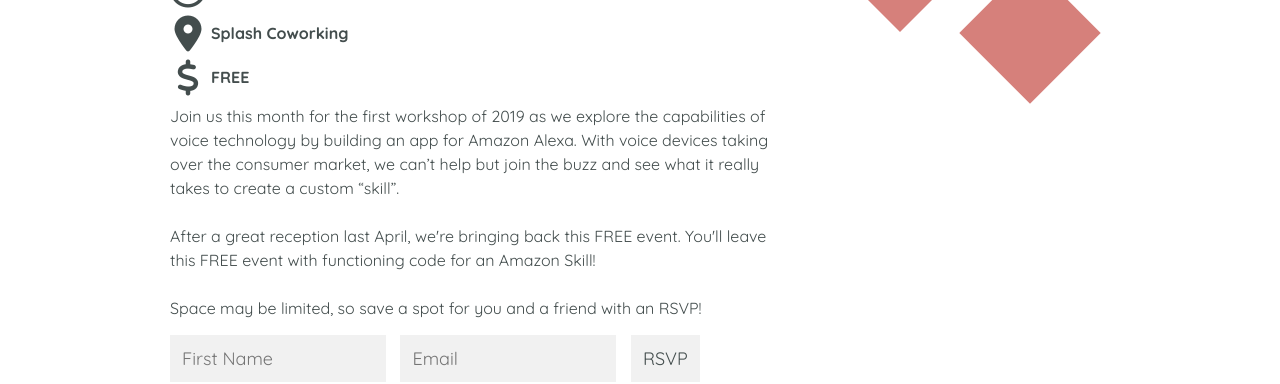
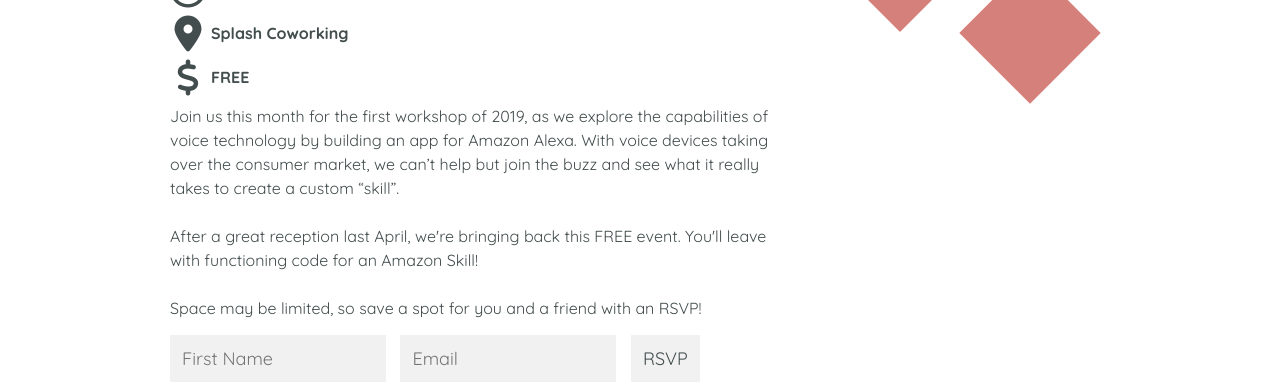
Before and after one commit to CommunityCodes/communitycodes.github.io, a Jekyll site: the page built from index.html, in a window 1280 px wide. Shown: the part 836-1220 px from the top of the page. Built offline with Jekyll 4.4.1, drawn with Linux system fonts in a browser that asks for light colours; nearby versions of some CDN libraries.

Commit message:
grammarrrrr

```diff
--- a/index.html
+++ b/index.html
@@ -22,10 +22,10 @@ layout: default
           <div class="free"><i class="fa fa-dollar" aria-hidden="true"></i><p>FREE</p></div>
           <!-- <div class="file"><i class="fa fa-file" aria-hidden="true"></i><a href="/game.html" download><p>game.html</p></a></div> -->
           <p class="description">
-            Join us this month for the first workshop of 2019 as we explore the capabilities of voice technology by building an app for Amazon Alexa. With voice devices taking over the consumer market, we can’t help but join the buzz and see what it really takes to create a custom “<a href="https://www.amazon.com/b?ie=UTF8&node=13727921011" target="_blank">skill</a>”.
+            Join us this month for the first workshop of 2019, as we explore the capabilities of voice technology by building an app for Amazon Alexa. With voice devices taking over the consumer market, we can’t help but join the buzz and see what it really takes to create a custom “<a href="https://www.amazon.com/b?ie=UTF8&node=13727921011" target="_blank">skill</a>”.
             <br>
             <br>
-            After a great reception last April, we're bringing back this FREE event. You'll leave this FREE event with functioning code for an Amazon Skill!
+            After a great reception last April, we're bringing back this FREE event. You'll leave with functioning code for an Amazon Skill!
             <br>
             <br>
             Space may be limited, so save a spot for you and a friend with an RSVP!
```
